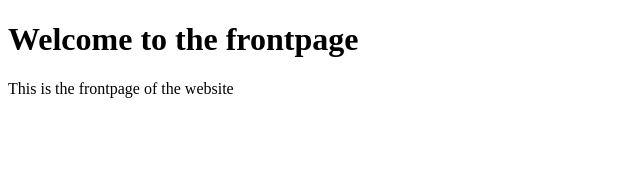
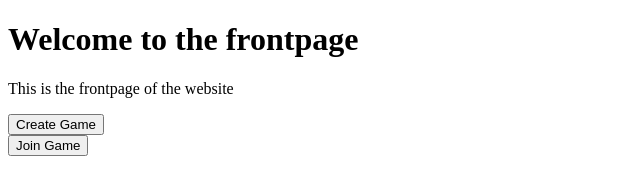
Before and after one commit to Fullstack-devlopment/BrowserGame, a plain HTML site: page frontpage.html in a window 1280 px wide. Shown: the whole page, without its empty margins (0-640 px from the left). Drawn offline with Linux system fonts and the light colour scheme.

Commit message:
simple buttons (no functionality)

```diff
--- a/frontpage.html
+++ b/frontpage.html
@@ -13,4 +13,6 @@
         <p>
             This is the frontpage of the website
         </p>
+        <button> Create Game</button> <br>
+        <button> Join Game</button>
 </html>
```
